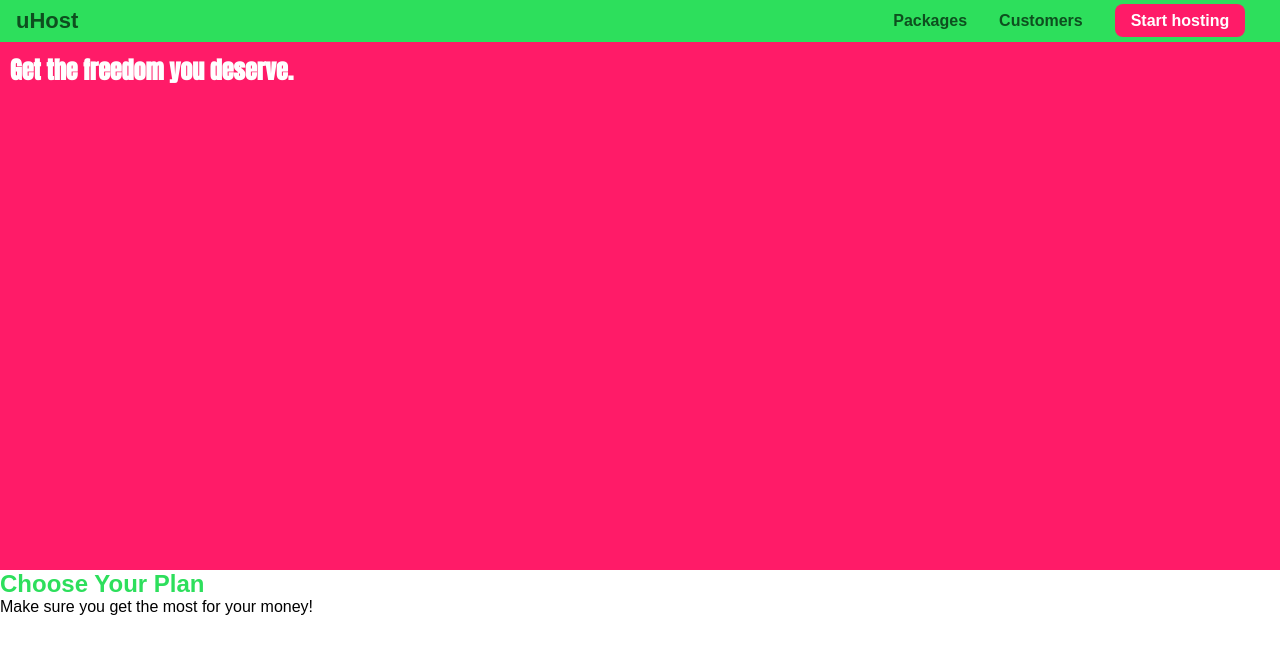
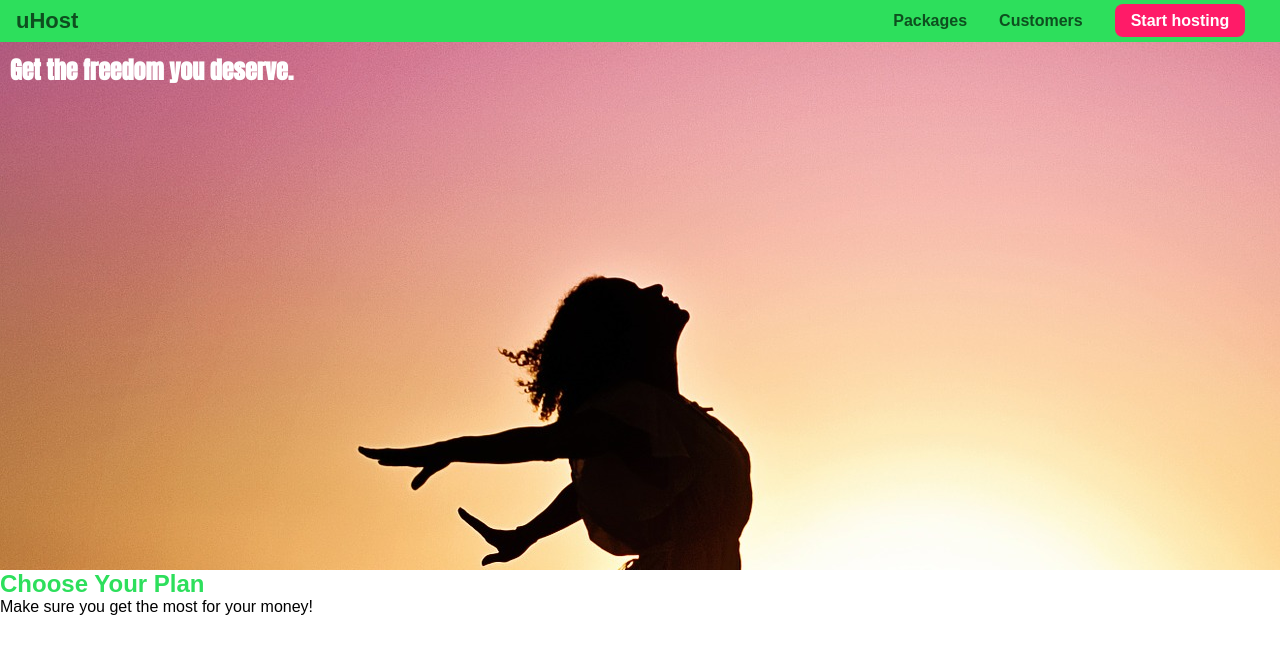
Before and after one commit to ArifEbrahim/hosting-website, a React (Vite) app: page / in a window 1280 px wide. Shown: the top 654 px of the page. Built offline with nearby package versions, Linux system fonts and the light colour scheme.

Commit message:
added background image to home

```diff
--- a/src/pages/Home/Home.module.css
+++ b/src/pages/Home/Home.module.css
@@ -1,5 +1,5 @@
 .product-overview {
-  background: #ff1b68;
+  background: url('../../../public/freedom.jpg');
   width: 100%;
   height: 528px;
   padding: 10px;
```
Also changed, not shown: public/freedom.jpg (added).
